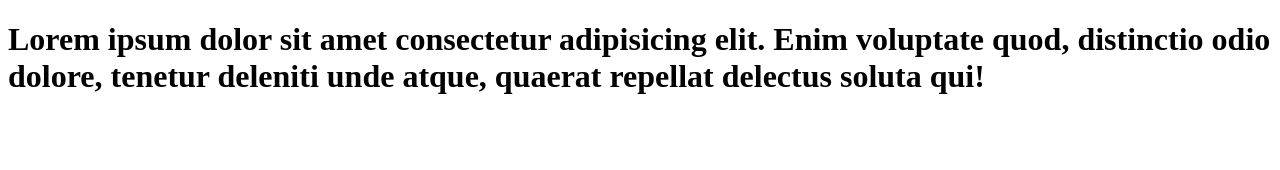
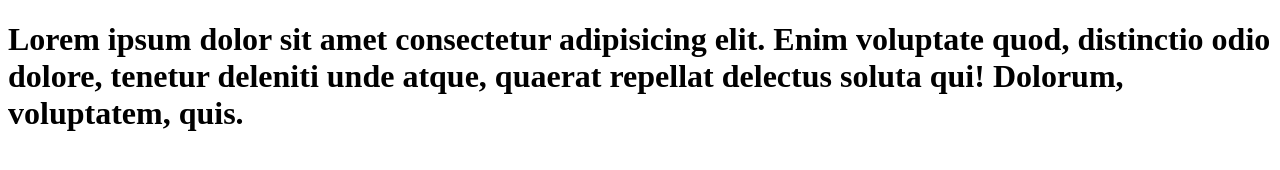
Before and after one commit to harshsp1910/VCSCF, a plain HTML site: page index.html in a window 1280 px wide. Drawn offline with Linux system fonts and the light colour scheme.

Commit message:
end commit

```diff
--- a/index.html
+++ b/index.html
@@ -9,7 +9,7 @@
 
 <body>
     <h1>Lorem ipsum dolor sit amet consectetur adipisicing elit. Enim voluptate quod, distinctio odio dolore, tenetur
-        deleniti unde atque, quaerat repellat delectus soluta qui!</h1>
+        deleniti unde atque, quaerat repellat delectus soluta qui! Dolorum, voluptatem, quis.</h1>
 </body>
 
 </html>
```
